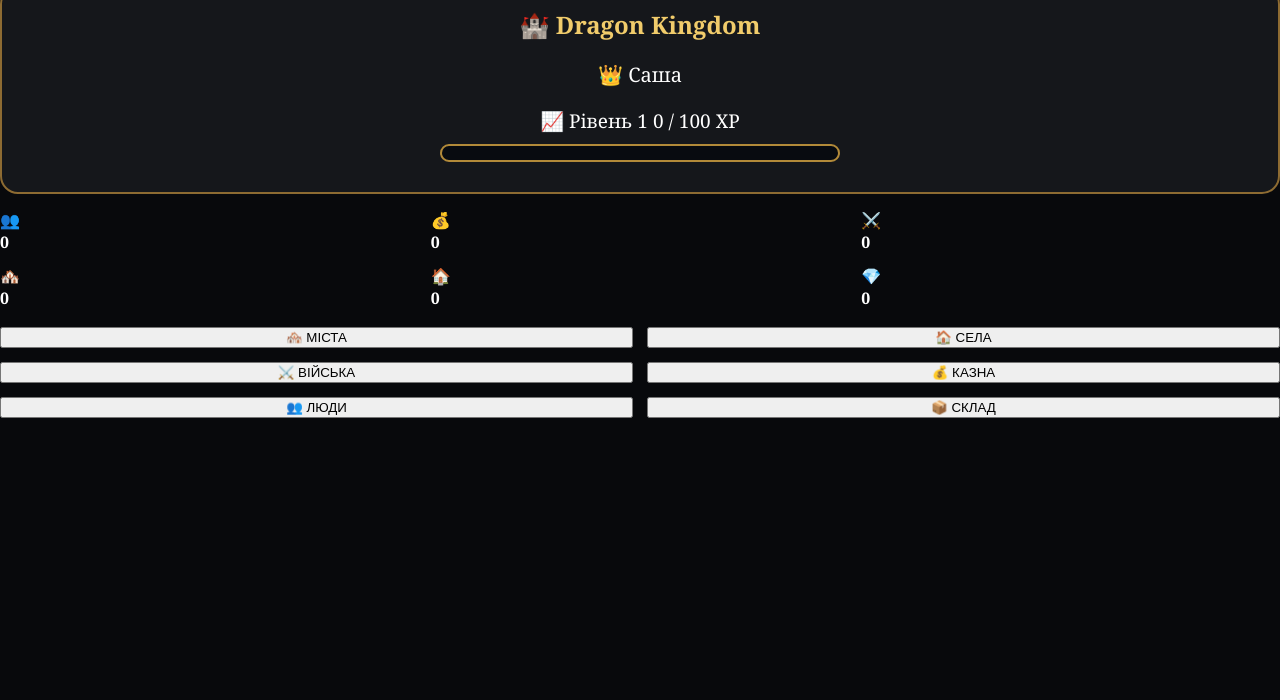
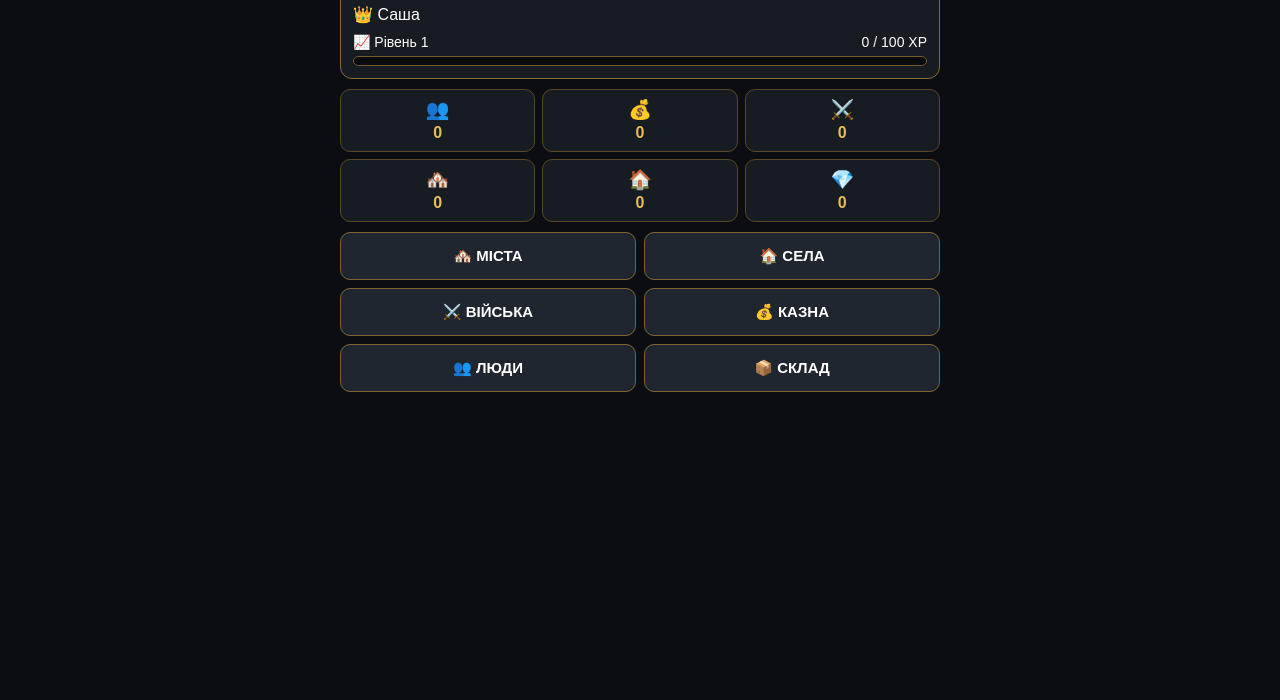
Before and after one commit to MrDragonkoo0/realm-of-kings, a plain HTML site: page index.html in a window 1280 px wide. Shown: the part 100-800 px from the top of the page. Drawn offline with Linux system fonts and the light colour scheme.

Commit message:
Refactor CSS styles for improved design
Updated styles for body, title, kingdom, level, xp, stats, and menu elements. Adjusted colors, padding, margins, and layout for improved design.

```diff
--- a/style.css
+++ b/style.css
@@ -4,175 +4,104 @@
 
 body {
     margin: 0;
-    background: #08090c;
+    padding: 10px;
+    background: #0b0d12;
     color: white;
-    font-family: Georgia, serif;
+    font-family: Arial, sans-serif;
 }
 
-.game {
+#game {
     width: 100%;
-    max-width: 900px;
+    max-width: 600px;
     margin: auto;
-    padding: 15px;
 }
 
-/* Заголовок */
-
-.title {
+h1 {
     text-align: center;
-    font-size: 32px;
-    font-weight: bold;
-    color: #f3cf75;
-
-    padding: 18px;
-    margin-bottom: 15px;
-
-    border: 2px solid #b58a35;
-    border-radius: 15px;
-
-    background: linear-gradient(
-        90deg,
-        #101b2b,
-        #18273c,
-        #101b2b
-    );
+    color: #e8bd55;
+    font-size: 24px;
+    margin: 8px 0 14px;
 }
 
-/* Королівство */
-
 .kingdom {
-    padding: 20px;
-
-    border: 2px solid #8d6b32;
-    border-radius: 18px;
-
-    background: #15171b;
-
-    text-align: center;
+    background: #171b22;
+    border: 1px solid #8b6b32;
+    border-radius: 12px;
+    padding: 12px;
 }
 
 .kingdom h2 {
-    color: #f1cc6b;
-    margin-top: 0;
+    margin: 0 0 8px;
+    color: #e8bd55;
+    font-size: 20px;
 }
 
 .kingdom p {
-    font-size: 20px;
+    margin: 5px 0;
+    font-size: 16px;
 }
 
-/* XP */
-
 .level {
-    margin-top: 20px;
-    font-size: 19px;
+    display: flex;
+    justify-content: space-between;
+    margin-top: 10px;
+    font-size: 14px;
 }
 
 .xp {
-    height: 18px;
-    margin: 10px auto;
-    max-width: 400px;
-
-    border: 2px solid #b28a39;
+    height: 10px;
+    background: #080a0d;
+    border: 1px solid #765a29;
     border-radius: 10px;
-
-    background: #080b10;
+    margin-top: 6px;
     overflow: hidden;
 }
 
 .xp-fill {
     width: 0%;
     height: 100%;
-    background: #e5bd4d;
+    background: #d9ad43;
 }
-
-/* Статистика */
 
 .stats {
     display: grid;
     grid-template-columns: repeat(3, 1fr);
-    gap: 12px;
-
-    margin-top: 15px;
+    gap: 7px;
+    margin-top: 10px;
 }
 
-.stat {
-    padding: 15px;
-
-    border: 2px solid #735727;
-    border-radius: 15px;
-
-    background: #15171b;
+.stats div {
+    background: #171b22;
+    border: 1px solid #594824;
+    border-radius: 10px;
     text-align: center;
+    padding: 8px 3px;
+    font-size: 19px;
 }
 
-.stat h3 {
-    color: #f0ce78;
-    font-size: 18px;
+.stats b {
+    font-size: 16px;
+    color: #e8bd55;
 }
-
-.stat p {
-    font-size: 25px;
-    margin: 8px;
-    color: white;
-}
-
-.stat hr {
-    border: 0;
-    border-top: 1px solid #55462b;
-}
-
-
-/* Кнопки-картинки */
 
 .menu {
     display: grid;
     grid-template-columns: 1fr 1fr;
-    gap: 14px;
-
-    margin-top: 18px;
+    gap: 8px;
+    margin-top: 10px;
 }
 
-.game-button {
-    padding: 0;
-    border: none;
-    background: none;
-    cursor: pointer;
-
-    border-radius: 15px;
-    overflow: hidden;
-
-    transition: transform 0.15s;
+.menu button {
+    height: 48px;
+    border: 1px solid #80632d;
+    border-radius: 10px;
+    background: #202630;
+    color: white;
+    font-size: 15px;
+    font-weight: bold;
 }
 
-.game-button img {
-    display: block;
-    width: 100%;
-    height: auto;
+.menu button:active {
+    transform: scale(0.97);
+    background: #2c333e;
 }
-
-.game-button:active {
-    transform: scale(0.97);
-}
-
-
-/* Телефон */
-
-@media (max-width: 600px) {
-
-    .game {
-        padding: 8px;
-    }
-
-    .title {
-        font-size: 23px;
-    }
-
-    .stats {
-        grid-template-columns: 1fr;
-    }
-
-    .menu {
-        grid-template-columns: 1fr;
-        gap: 10px;
-    }
-}
```
